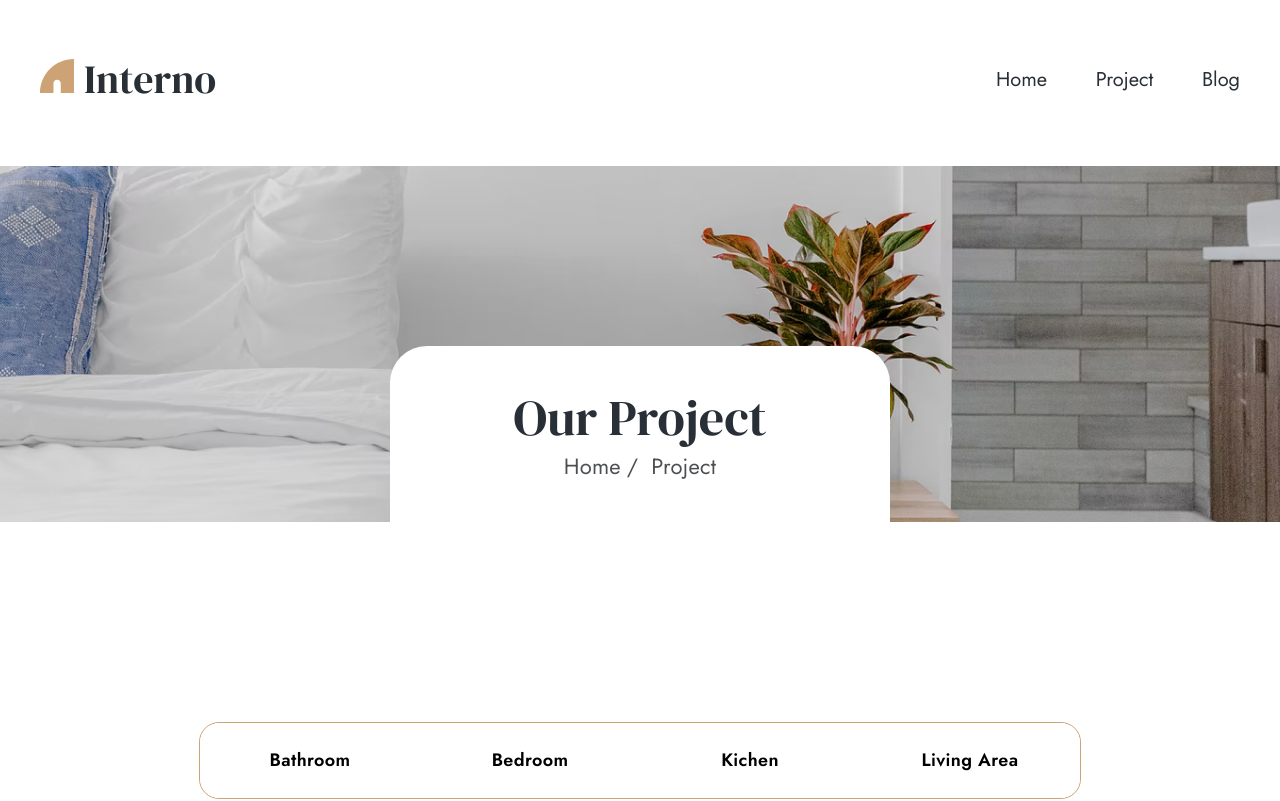
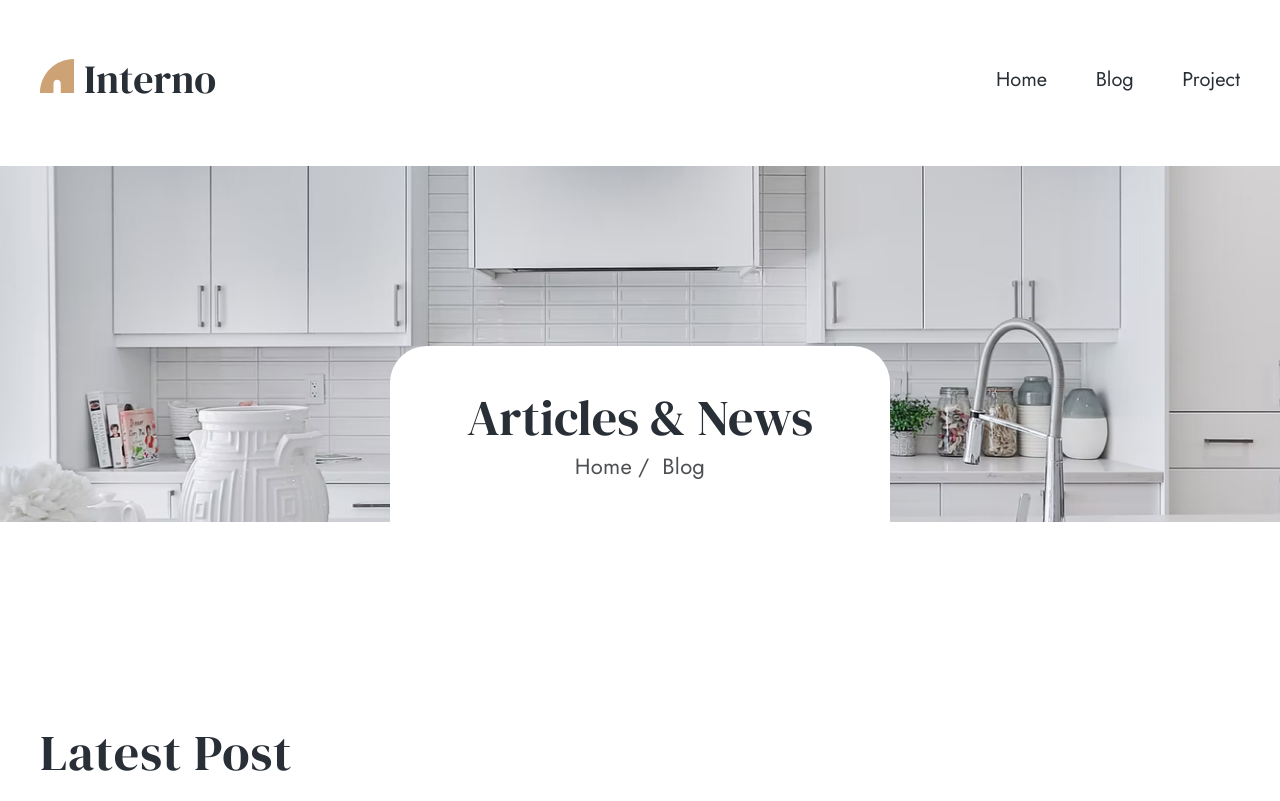
Before and after one commit to Lidia-Andriyanova/internoProject, a Vue app: page /#/blog in a window 1280 px wide. Shown: the top 801 px of the page. Built offline with nearby package versions, Linux system fonts and the light colour scheme.

Commit message:
add router

```diff
--- a/package.json
+++ b/package.json
@@ -10,6 +10,7 @@
   "dependencies": {
     "core-js": "^3.8.3",
     "vue": "^2.6.14",
+    "vue-router": "^2.8.1",
     "vuex": "^3.6.2"
   },
   "devDependencies": {
--- a/src/App.vue
+++ b/src/App.vue
@@ -1,30 +1,22 @@
 <template>
   <div id="app">
     <CommonHeader/>
-    <!-- <InternoMain/>  -->
-    <!-- <BlogPage/>  -->
-    <ProjectPage/>
+    <router-view/>
     <CommonFooter/>
   </div>
-  </template>
+</template>
 
 <script>
 import CommonHeader from './components/CommonHeader.vue'
-import CommonFooter from './components//CommonFooter.vue'
+import CommonFooter from './components/CommonFooter.vue'
 import { mapActions } from "vuex";
-//import InternoMain from './components/InternoMain.vue'
-//import BlogPage from './components/BlogPage.vue'
-import ProjectPage from './pages/ProjectPage.vue'
-
 
 export default {
   name: 'App',
+
   components: {
     CommonHeader,
     CommonFooter,
-    //InternoMain,
-    //BlogPage,
-    ProjectPage,
   },
 
     methods: {
--- a/src/components/CommonFooter.vue
+++ b/src/components/CommonFooter.vue
@@ -1,7 +1,9 @@
 <template>
     <footer class="footer center">
         <div class="footer-info footer-left">
-            <a class="footer-info__logo" href="index.html"><img :src="require(`@/assets/${logoImg}`)" alt="Logo">Interno</a>
+            <router-link class="footer-info__logo" to="/main">
+                <img :src="require(`@/assets/${logoImg}`)" alt="Logo">Interno
+            </router-link>
             <p class="footer-info__text">
                 It is a long established fact that a reader will be distracted lookings.
             </p>
@@ -12,9 +14,9 @@
         </div>
         <div class="footer-info footer-center">
             <h4 class="footer-info__title">Pages</h4>
-            <a href="#" class="footer-info__link">Home</a>
-            <a href="#" class="footer-info__link">Project</a>
-            <a href="#" class="footer-info__link">Blog</a>
+            <router-link class="footer-info__link" to="/main">Home</router-link>
+            <router-link class="footer-info__link" to="/blog">Blog</router-link>
+            <router-link class="footer-info__link" to="/project">Project</router-link>
         </div>
         <div class="footer-info footer-right">
             <h4 class="footer-info__title">Contact</h4>
@@ -107,6 +109,10 @@ export default {
                 font-weight: 400;
                 line-height: 150%;
                 letter-spacing: 0.22px;
+
+                &:hover {
+                   color: $infoColor;
+                }
             }
 
             &__social {
--- a/src/components/CommonHeader.vue
+++ b/src/components/CommonHeader.vue
@@ -1,12 +1,14 @@
 <template>
     <header class="header center">
         <div class="header-left">
-            <a class="header-left__link" href="index.html"><img :src="require(`@/assets/${logoImg}`)" alt="Logo">Interno</a>
+            <router-link class="header-left__link" to="/main">
+                <img :src="require(`@/assets/${logoImg}`)" alt="Logo">Interno
+            </router-link>
         </div>
         <div class="header-right">
-            <a class="header-right__link" href="index.html">Home</a>
-            <a class="header-right__link" href="#">Project</a>
-            <a class="header-right__link" href="blog.html">Blog</a>
+            <router-link class="header-right__link" to="/main">Home</router-link>
+            <router-link class="header-right__link" to="/blog">Blog</router-link>
+            <router-link class="header-right__link" to="/project">Project</router-link>
         </div>
     </header>
 </template>
@@ -67,7 +69,11 @@ export default {
                 font-family: 'Jost';
                 font-size: 20px;
                 font-style: normal;
-                font-weight: 400
+                font-weight: 400;
+
+                &:hover {
+                   color: $infoColor;
+                }
             }
         }
     }
--- a/src/components/BlogPage.vue
+++ b/src/pages/BlogPage.vue
@@ -1,6 +1,5 @@
 <template>
     <div>
-        <CommonHeader/>
         <div class="articles">
             <img class="articles__img" :src="require(`@/assets/${articlesImg}`)" alt="Articles">
             <div class="articles-heading">
@@ -33,21 +32,16 @@
             </div>
         </section>
         <NewsBlogPage/>
-        <CommonFooter/>
     </div>
 </template>
 
 <script>
-import CommonHeader from './CommonHeader.vue'
-import CommonFooter from './CommonFooter.vue'
-import NewsBlogPage from'./NewsBlogPage.vue'
+import NewsBlogPage from'../components/NewsBlogPage.vue'
 
 export default {
     name: 'BlogPage',
 
     components: {
-        CommonHeader,
-        CommonFooter,
         NewsBlogPage,
     },
 
--- a/src/components/InternoMain.vue
+++ b/src/pages/InternoMain.vue
@@ -1,6 +1,5 @@
 <template>
     <div>
-        <CommonHeader/>
         <div class="banner center">
             <div class="banner-content">
                 <img :src="require(`@/assets/${bannerImg}`)" alt="Banner">
@@ -33,23 +32,18 @@
             </div>
         </div>
         <NewsList/>
-        <CommonFooter/>
     </div>
 </template>
 
 <script>
-import NewsList from './NewsList.vue'
-import CommonHeader from './CommonHeader.vue'
-import CommonFooter from './CommonFooter.vue'
-import InternoProjectList from './InternoProjectList.vue';
+import NewsList from '../components/NewsList.vue'
+import InternoProjectList from '../components/InternoProjectList.vue';
 
 export default {
     name: 'InternoMain',
 
     components: {
         NewsList,
-        CommonHeader,
-        CommonFooter,
         InternoProjectList,
     },
 
--- a/src/pages/ProjectPage.vue
+++ b/src/pages/ProjectPage.vue
@@ -1,6 +1,5 @@
 <template>
     <div>
-        <!-- <CommonHeader/> -->
         <div class="projects">
             <img class="projects__img" :src="require(`@/assets/${projectsImg}`)" alt="Project">
             <div class="projects-heading">
@@ -48,13 +47,10 @@
                 </button>
         </div>
         </section>
-        <!-- <CommonFooter/> -->
     </div>
 </template>
 
 <script>
-// import CommonHeader from './CommonHeader.vue'
-// import CommonFooter from './CommonFooter.vue'
 import InternoProjectItem from '../components/InternoProjectItem.vue';
 //import { mapGetters, mapActions } from "vuex";
 import { mapGetters} from "vuex";
@@ -63,8 +59,6 @@ export default {
     name: 'ProjectPage',
 
     components: {
-        // CommonHeader,
-        // CommonFooter,
         InternoProjectItem
     },
 
```
Also changed, not shown: src/main.js (+10 -0 lines), src/router/router.js (added, +29 -0 lines), 1 other file (tests, documents, lock files or other folders).
